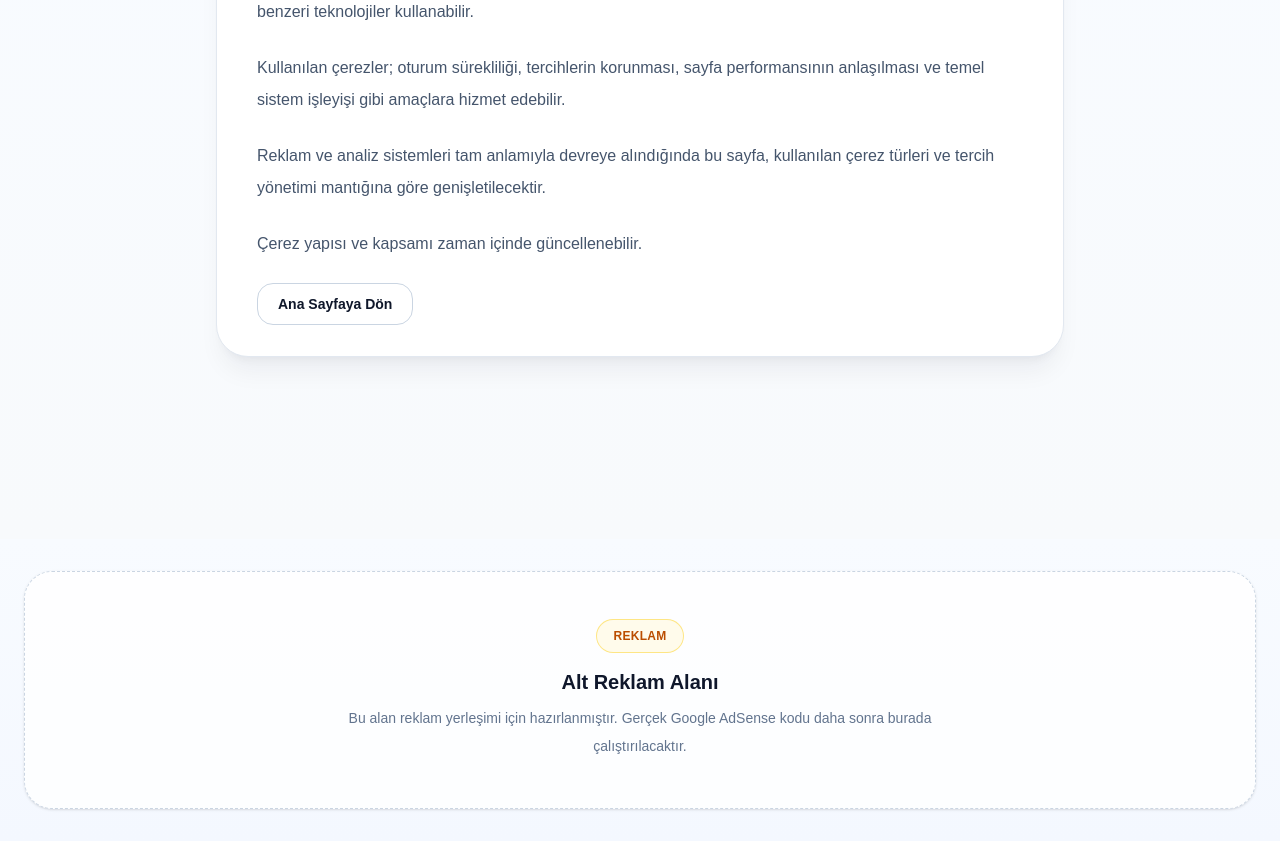
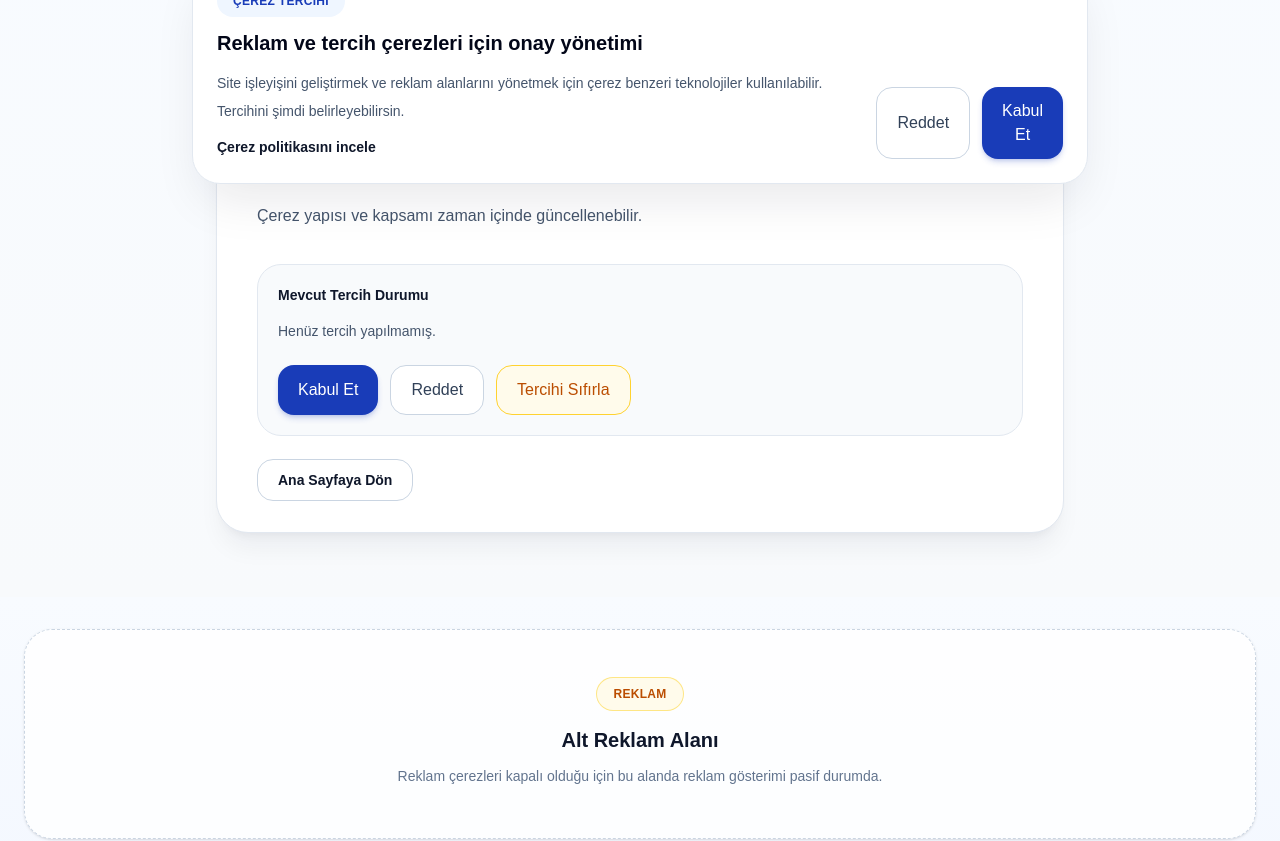
Before and after one commit to ihamoglu/premat, a Next.js app: page /cerez-politikasi in a window 1280 px wide. Shown: the part 600-1441 px from the top of the page. Built offline with nearby package versions, Linux system fonts and the light colour scheme; no server answers; the database is empty.

Commit message:
Add cookie consent and ad-preference infrastructure

```diff
--- a/app/cerez-politikasi/page.tsx
+++ b/app/cerez-politikasi/page.tsx
@@ -1,5 +1,6 @@
 import type { Metadata } from "next";
 import Link from "next/link";
+import CookiePreferencePanel from "@/components/common/CookiePreferencePanel";
 
 export const metadata: Metadata = {
   title: "Çerez Politikası",
@@ -48,6 +49,10 @@ export default function CookiePolicyPage() {
           </div>
 
           <div className="mt-8">
+            <CookiePreferencePanel />
+          </div>
+
+          <div className="mt-8">
             <Link
               href="/"
               className="rounded-2xl border border-slate-300 bg-white px-5 py-3 text-sm font-bold text-slate-700 transition hover:border-blue-300 hover:text-blue-800"
--- a/app/layout.tsx
+++ b/app/layout.tsx
@@ -3,6 +3,7 @@ import "./globals.css";
 import AppShell from "@/components/layout/AppShell";
 import { AuthProvider } from "@/components/providers/AuthProvider";
 import { DocumentsProvider } from "@/components/providers/DocumentsProvider";
+import { ConsentProvider } from "@/components/providers/ConsentProvider";
 
 export const metadata: Metadata = {
   metadataBase: new URL("https://www.premat.com.tr"),
@@ -72,7 +73,9 @@ export default function RootLayout({
       <body>
         <AuthProvider>
           <DocumentsProvider>
-            <AppShell>{children}</AppShell>
+            <ConsentProvider>
+              <AppShell>{children}</AppShell>
+            </ConsentProvider>
           </DocumentsProvider>
         </AuthProvider>
       </body>
--- a/components/common/AdSlot.tsx
+++ b/components/common/AdSlot.tsx
@@ -1,3 +1,7 @@
+"use client";
+
+import { useConsent } from "@/components/providers/ConsentProvider";
+
 type AdSlotProps = {
   label?: string;
   compact?: boolean;
@@ -7,6 +11,36 @@ export default function AdSlot({
   label = "Google Reklam Alanı",
   compact = false,
 }: AdSlotProps) {
+  const { canShowAds, consent, isReady, resetConsent } = useConsent();
+
+  const content = !isReady ? (
+    <p className="mt-2 text-sm leading-7 text-slate-500">
+      Reklam tercihi kontrol ediliyor...
+    </p>
+  ) : canShowAds ? (
+    <p className="mt-2 text-sm leading-7 text-slate-500">
+      Bu alan reklam yerleşimi için hazır. Gerçek Google AdSense kodu daha sonra
+      burada çalıştırılacaktır.
+    </p>
+  ) : (
+    <div>
+      <p className="mt-2 text-sm leading-7 text-slate-500">
+        Reklam çerezleri kapalı olduğu için bu alanda reklam gösterimi pasif
+        durumda.
+      </p>
+
+      {consent === "rejected" ? (
+        <button
+          type="button"
+          onClick={resetConsent}
+          className="mt-4 rounded-2xl border border-slate-300 bg-white px-4 py-2 text-sm font-bold text-slate-700 transition hover:border-blue-300 hover:text-blue-800"
+        >
+          Çerez Tercihini Güncelle
+        </button>
+      ) : null}
+    </div>
+  );
+
   return (
     <section className="mx-auto w-full max-w-7xl px-4 md:px-6">
       <div
@@ -23,10 +57,7 @@ export default function AdSlot({
             {label}
           </h3>
 
-          <p className="mt-2 text-sm leading-7 text-slate-500">
-            Bu alan reklam yerleşimi için hazırlanmıştır. Gerçek Google AdSense
-            kodu daha sonra burada çalıştırılacaktır.
-          </p>
+          {content}
         </div>
       </div>
     </section>
--- /dev/null
+++ b/components/common/CookieBanner.tsx
@@ -0,0 +1,58 @@
+"use client";
+
+import Link from "next/link";
+import { useConsent } from "@/components/providers/ConsentProvider";
+
+export default function CookieBanner() {
+  const { consent, isReady, acceptConsent, rejectConsent } = useConsent();
+
+  if (!isReady || consent !== "unset") {
+    return null;
+  }
+
+  return (
+    <div className="fixed bottom-4 left-1/2 z-[60] w-[calc(100%-1.5rem)] max-w-4xl -translate-x-1/2 rounded-[1.75rem] border border-slate-200 bg-white p-5 shadow-2xl shadow-slate-900/10 md:w-[calc(100%-3rem)] md:p-6">
+      <div className="flex flex-col gap-5 md:flex-row md:items-end md:justify-between">
+        <div className="max-w-2xl">
+          <div className="mb-3 inline-flex rounded-full bg-blue-50 px-4 py-2 text-xs font-black uppercase tracking-wide text-blue-800">
+            Çerez Tercihi
+          </div>
+
+          <h3 className="text-lg font-black text-slate-950 md:text-xl">
+            Reklam ve tercih çerezleri için onay yönetimi
+          </h3>
+
+          <p className="mt-3 text-sm leading-7 text-slate-600">
+            Site işleyişini geliştirmek ve reklam alanlarını yönetmek için çerez
+            benzeri teknolojiler kullanılabilir. Tercihini şimdi belirleyebilirsin.
+          </p>
+
+          <Link
+            href="/cerez-politikasi"
+            className="mt-3 inline-flex text-sm font-bold text-blue-800 transition hover:text-blue-900"
+          >
+            Çerez politikasını incele
+          </Link>
+        </div>
+
+        <div className="flex flex-col gap-3 sm:flex-row">
+          <button
+            type="button"
+            onClick={rejectConsent}
+            className="rounded-2xl border border-slate-300 bg-white px-5 py-3 text-sm font-bold text-slate-700 transition hover:border-blue-300 hover:text-blue-800"
+          >
+            Reddet
+          </button>
+
+          <button
+            type="button"
+            onClick={acceptConsent}
+            className="rounded-2xl bg-blue-800 px-5 py-3 text-sm font-bold text-white shadow-md shadow-blue-800/20 transition hover:bg-blue-900"
+          >
+            Kabul Et
+          </button>
+        </div>
+      </div>
+    </div>
+  );
+}
--- /dev/null
+++ b/components/common/CookiePreferencePanel.tsx
@@ -0,0 +1,64 @@
+"use client";
+
+import { useConsent } from "@/components/providers/ConsentProvider";
+
+export default function CookiePreferencePanel() {
+  const {
+    consent,
+    isReady,
+    acceptConsent,
+    rejectConsent,
+    resetConsent,
+  } = useConsent();
+
+  const statusText =
+    consent === "accepted"
+      ? "Reklam ve tercih çerezleri için onay verilmiş."
+      : consent === "rejected"
+      ? "Reklam ve tercih çerezleri reddedilmiş."
+      : "Henüz tercih yapılmamış.";
+
+  if (!isReady) {
+    return (
+      <div className="rounded-[1.5rem] border border-slate-200 bg-slate-50 p-5 text-sm text-slate-500">
+        Çerez tercih bilgisi yükleniyor...
+      </div>
+    );
+  }
+
+  return (
+    <div className="rounded-[1.5rem] border border-slate-200 bg-slate-50 p-5">
+      <div className="text-sm font-black text-slate-900">
+        Mevcut Tercih Durumu
+      </div>
+
+      <p className="mt-3 text-sm leading-7 text-slate-600">{statusText}</p>
+
+      <div className="mt-5 flex flex-wrap gap-3">
+        <button
+          type="button"
+          onClick={acceptConsent}
+          className="rounded-2xl bg-blue-800 px-5 py-3 text-sm font-bold text-white shadow-md shadow-blue-800/20 transition hover:bg-blue-900"
+        >
+          Kabul Et
+        </button>
+
+        <button
+          type="button"
+          onClick={rejectConsent}
+          className="rounded-2xl border border-slate-300 bg-white px-5 py-3 text-sm font-bold text-slate-700 transition hover:border-blue-300 hover:text-blue-800"
+        >
+          Reddet
+        </button>
+
+        <button
+          type="button"
+          onClick={resetConsent}
+          className="rounded-2xl border border-amber-300 bg-amber-50 px-5 py-3 text-sm font-bold text-amber-700 transition hover:bg-amber-100"
+        >
+          Tercihi Sıfırla
+        </button>
+      </div>
+    </div>
+  );
+}
--- a/components/layout/AppShell.tsx
+++ b/components/layout/AppShell.tsx
@@ -4,6 +4,7 @@ import { usePathname } from "next/navigation";
 import Navbar from "@/components/layout/Navbar";
 import Footer from "@/components/layout/Footer";
 import AdSlot from "@/components/common/AdSlot";
+import CookieBanner from "@/components/common/CookieBanner";
 
 export default function AppShell({
   children,
@@ -36,6 +37,7 @@ export default function AppShell({
       ) : null}
 
       {!isPanelRoute ? <Footer /> : null}
+      {!isPanelRoute ? <CookieBanner /> : null}
     </div>
   );
 }
--- /dev/null
+++ b/components/providers/ConsentProvider.tsx
@@ -0,0 +1,86 @@
+"use client";
+
+import {
+  createContext,
+  useContext,
+  useEffect,
+  useMemo,
+  useState,
+} from "react";
+
+type ConsentStatus = "accepted" | "rejected" | "unset";
+
+type ConsentContextType = {
+  consent: ConsentStatus;
+  isReady: boolean;
+  canShowAds: boolean;
+  acceptConsent: () => void;
+  rejectConsent: () => void;
+  resetConsent: () => void;
+};
+
+const STORAGE_KEY = "premat_cookie_consent_v1";
+
+const ConsentContext = createContext<ConsentContextType | undefined>(undefined);
+
+export function ConsentProvider({
+  children,
+}: {
+  children: React.ReactNode;
+}) {
+  const [consent, setConsent] = useState<ConsentStatus>("unset");
+  const [isReady, setIsReady] = useState(false);
+
+  useEffect(() => {
+    const saved = window.localStorage.getItem(STORAGE_KEY);
+
+    if (saved === "accepted" || saved === "rejected") {
+      setConsent(saved);
+    } else {
+      setConsent("unset");
+    }
+
+    setIsReady(true);
+  }, []);
+
+  function acceptConsent() {
+    window.localStorage.setItem(STORAGE_KEY, "accepted");
+    setConsent("accepted");
+  }
+
+  function rejectConsent() {
+    window.localStorage.setItem(STORAGE_KEY, "rejected");
+    setConsent("rejected");
+  }
+
+  function resetConsent() {
+    window.localStorage.removeItem(STORAGE_KEY);
+    setConsent("unset");
+  }
+
+  const value = useMemo(
+    () => ({
+      consent,
+      isReady,
+      canShowAds: consent === "accepted",
+      acceptConsent,
+      rejectConsent,
+      resetConsent,
+    }),
+    [consent, isReady]
+  );
+
+  return (
+    <ConsentContext.Provider value={value}>{children}</ConsentContext.Provider>
+  );
+}
+
+export function useConsent() {
+  const context = useContext(ConsentContext);
+
+  if (!context) {
+    throw new Error("useConsent must be used inside ConsentProvider");
+  }
+
+  return context;
+}
```
